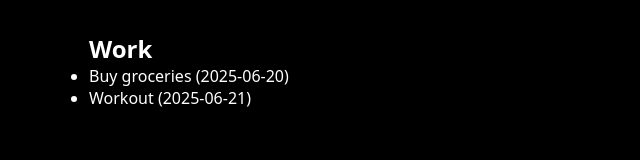
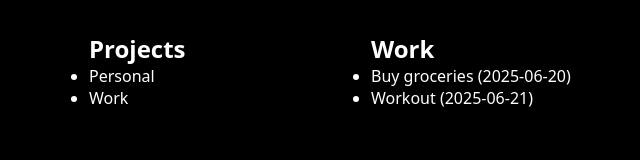
Before and after one commit to CaimanBrujo/to-do-list-top, a website built with webpack: page src/template.html in a window 1280 px wide. Shown: the whole page, without its empty margins (51-691 px from the left). Built offline with nearby package versions, Linux system fonts and the light colour scheme.

Commit message:
feat: render project list and apply layout
Added renderProjectList to display all projects in a sidebar. Updated index.js to render both the project list and current project todos. Implemented CSS Grid layout and grid areas.

```diff
--- a/src/index.js
+++ b/src/index.js
@@ -3,13 +3,15 @@ import logo from "./assets/images/logo-js.svg";
 import createTodo from "./modules/todo";
 import createProject from "./modules/project";
 import ProjectManager from "./modules/projectManager";
-import { renderProject } from "./modules/ui";
+import { renderProject, renderProjectList } from "./modules/ui";
+
 
 const img = document.createElement("img");
 img.src = logo;
 img.alt = "Logo";
 img.width = 150;
 document.body.appendChild(img);
+
 
 
 // TEST projectManager.js
@@ -28,5 +30,8 @@ workProject.addTodo(todo2);
 ProjectManager.setCurrentProject("Work");
 
 // UI
+const projectListEl = renderProjectList(ProjectManager.getProjects());
+
 document.body.innerHTML = "";
+document.body.appendChild(projectListEl);
 document.body.appendChild(renderProject(ProjectManager.getCurrentProject()));
--- a/src/modules/ui.js
+++ b/src/modules/ui.js
@@ -18,4 +18,27 @@ function renderProject(project) {
     return container;
 }
 
-export { renderProject };
+function renderProjectList(projects) {
+    const container = document.createElement("aside");
+    container.classList.add("project-list");
+
+    const title = document.createElement("h2");
+    title.textContent = "Projects";
+    container.appendChild(title);
+
+    const list = document.createElement("ul");
+
+    projects.forEach((project) => {
+        const item = document.createElement("li");
+        item.textContent = project.name;
+        item.dataset.projectName = project.name;
+        item.classList.add("project-item");
+
+        list.appendChild(item);
+    });
+
+    container.appendChild(list);
+    return container;
+}
+
+export { renderProject, renderProjectList };
--- a/src/style.css
+++ b/src/style.css
@@ -21,6 +21,10 @@ html {
 }
 
 body {
+    display: grid;
+    grid-template-columns: 250px 1fr;
+    grid-template-areas: "sidebar main";
+    gap: 2rem;
     width: 100%;
     max-width: 1000px;
     height: 100%;
@@ -30,3 +34,11 @@ body {
     margin: 0 auto;
     padding-top: 2rem;
 }
+
+.project-list {
+    grid-area: sidebar;
+}
+
+.project {
+    grid-area: main;
+}
```
